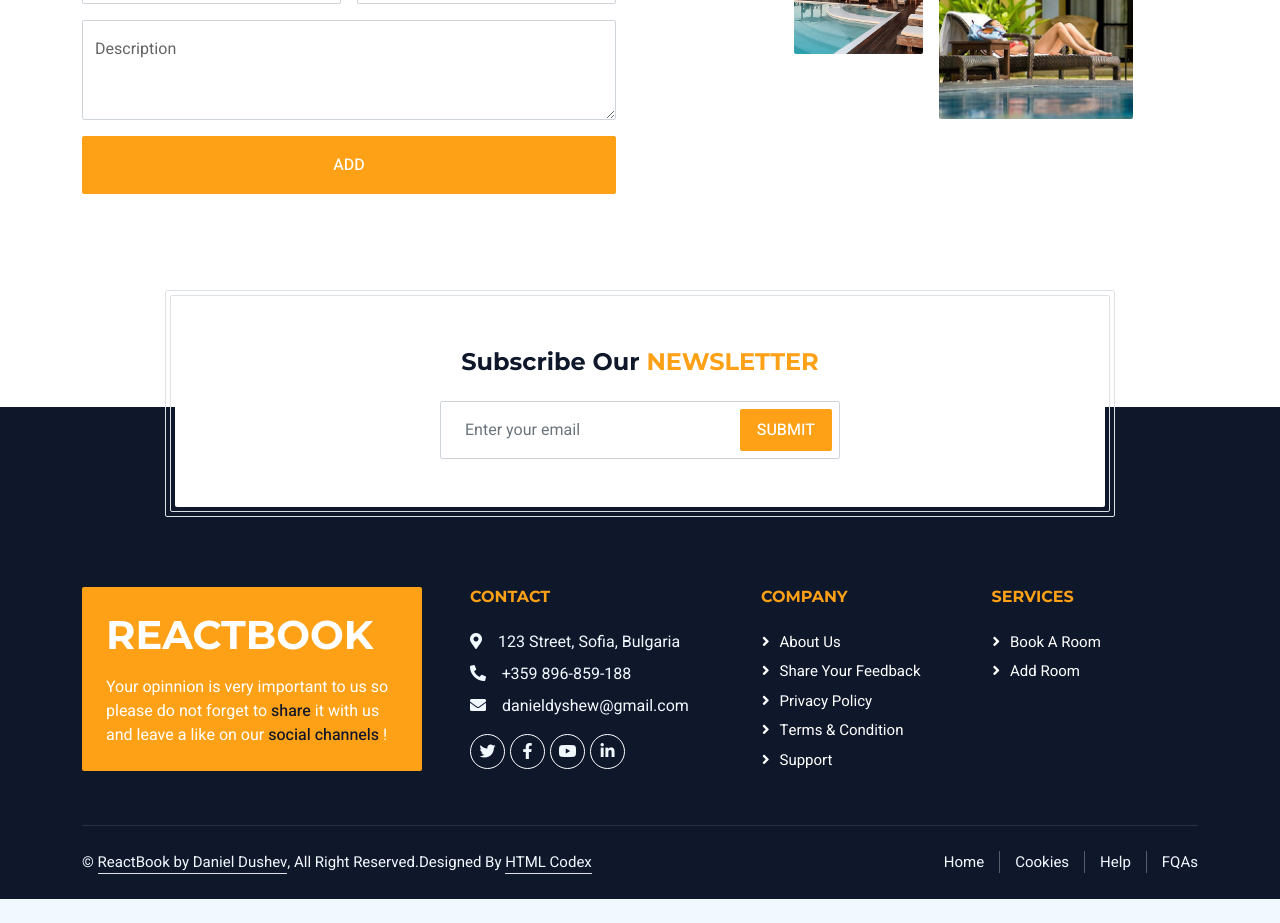
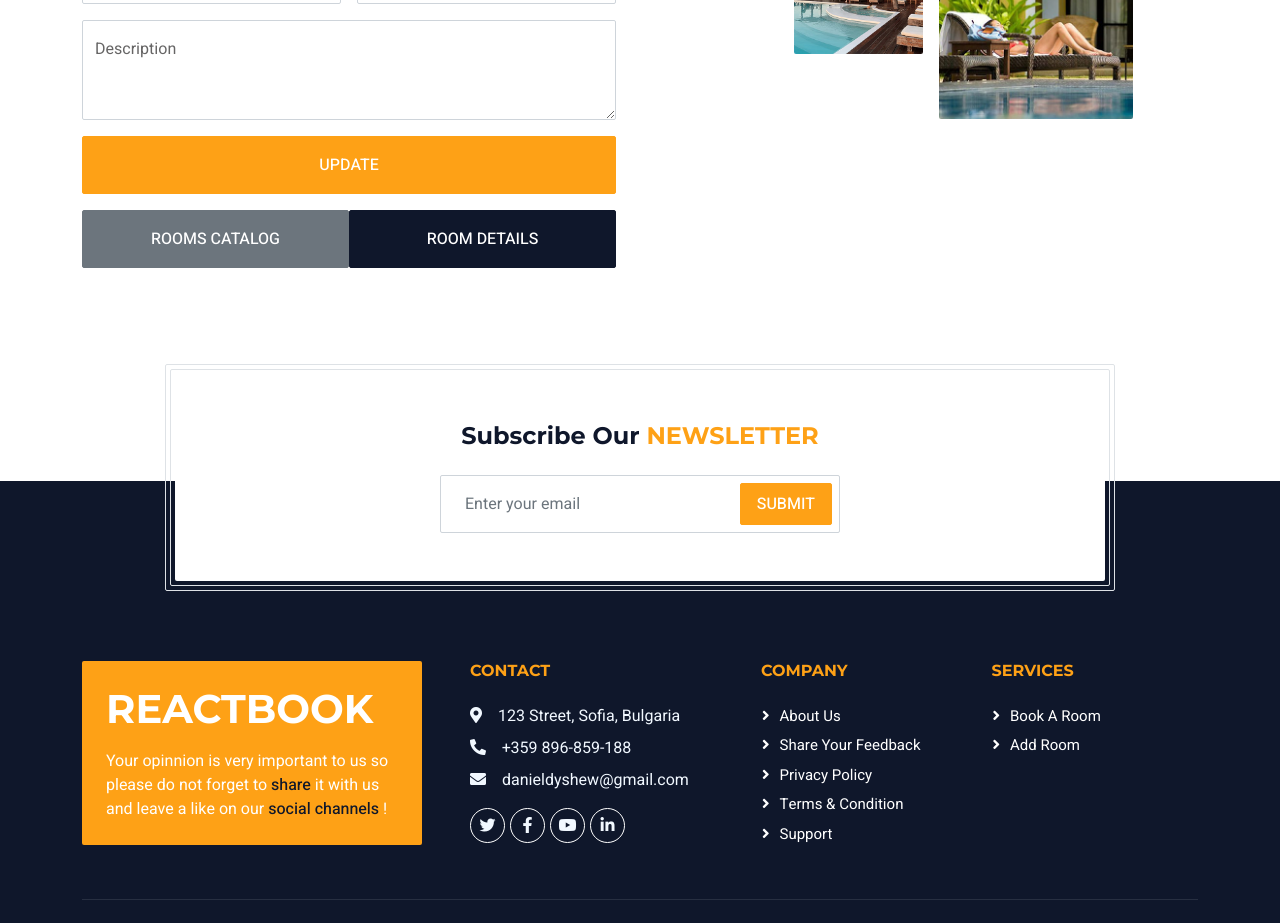
Before and after one commit to ddushev/react-book-project, a React (Vite) app: page /available-rooms/1/edit in a window 1280 px wide. Shown: the part 960-1883 px from the top of the page. Before the commit the page ends 1859 px from the top, so only its background shows below. Built offline with nearby package versions, Linux system fonts and the light colour scheme; no server answers.

Commit message:
Updated links and styling

```diff
--- a/src/components/EditRoom/EditRoom.jsx
+++ b/src/components/EditRoom/EditRoom.jsx
@@ -2,11 +2,13 @@ import useForm from "../../hooks/useForm";
 import { UseRoomContext } from "../../contexts/RoomContext";
 import { CommonHeader } from "../Common/CommonHeader/CommonHeader";
 import { useParams } from "react-router";
+import { Link } from "react-router-dom";
 
 export const EditRoom = () => {
     const { roomId } = useParams();
     const { onEditRoomSubmit, getRoomFromState } = UseRoomContext();
     const currentRoom = getRoomFromState(roomId);
+
     const { values, onSubmit, onChangeHandler } = useForm({
         name: currentRoom?.name,
         price: currentRoom?.price,
@@ -159,8 +161,16 @@ export const EditRoom = () => {
                                         </div>
                                         <div className="col-12">
                                             <button className="btn btn-primary w-100 py-3" type="submit">
-                                                Add
+                                                Update
                                             </button>
+                                        </div>
+                                        <div className="col-12">
+                                            <Link className="btn btn-secondary w-50 py-3" to="/available-rooms">
+                                                Rooms Catalog
+                                            </Link>
+                                            <Link className="btn btn-dark w-50 py-3" to={`/available-rooms/${roomId}/details`}>
+                                                Room Details
+                                            </Link>
                                         </div>
                                     </div>
                                 </form>
--- a/src/components/Header/Header.jsx
+++ b/src/components/Header/Header.jsx
@@ -49,9 +49,9 @@ export const Header = () => {
                         </div>
                     </div>
                     <nav className="navbar navbar-expand-lg bg-dark navbar-dark p-3 p-lg-0">
-                        <a href="index.html" className="navbar-brand d-block d-lg-none">
+                        <Link to="/" className="navbar-brand d-block d-lg-none">
                             <h1 className="m-0 text-primary text-uppercase">ReactBook</h1>
-                        </a>
+                        </Link>
                         <button
                             type="button"
                             className="navbar-toggler"
```
